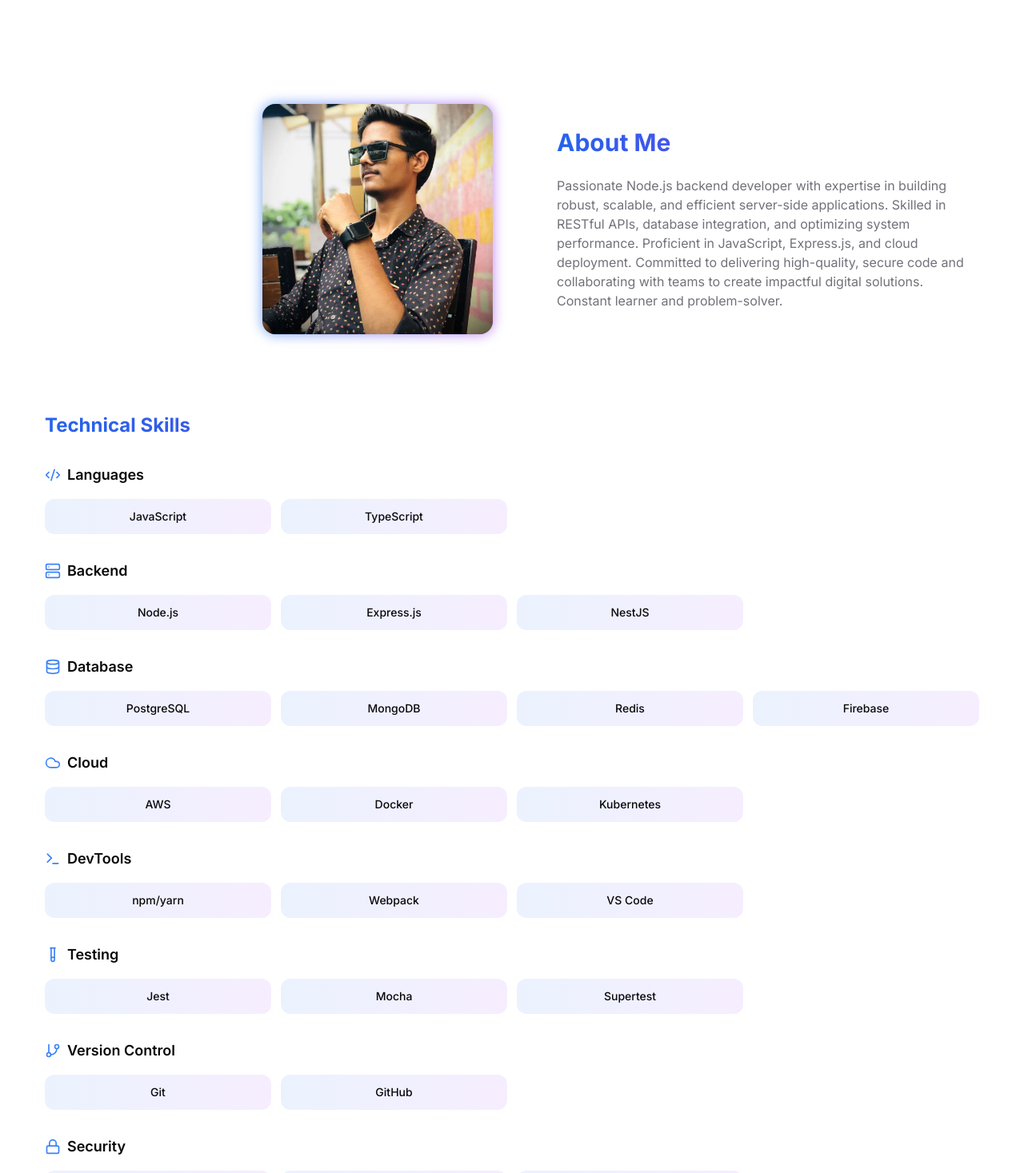
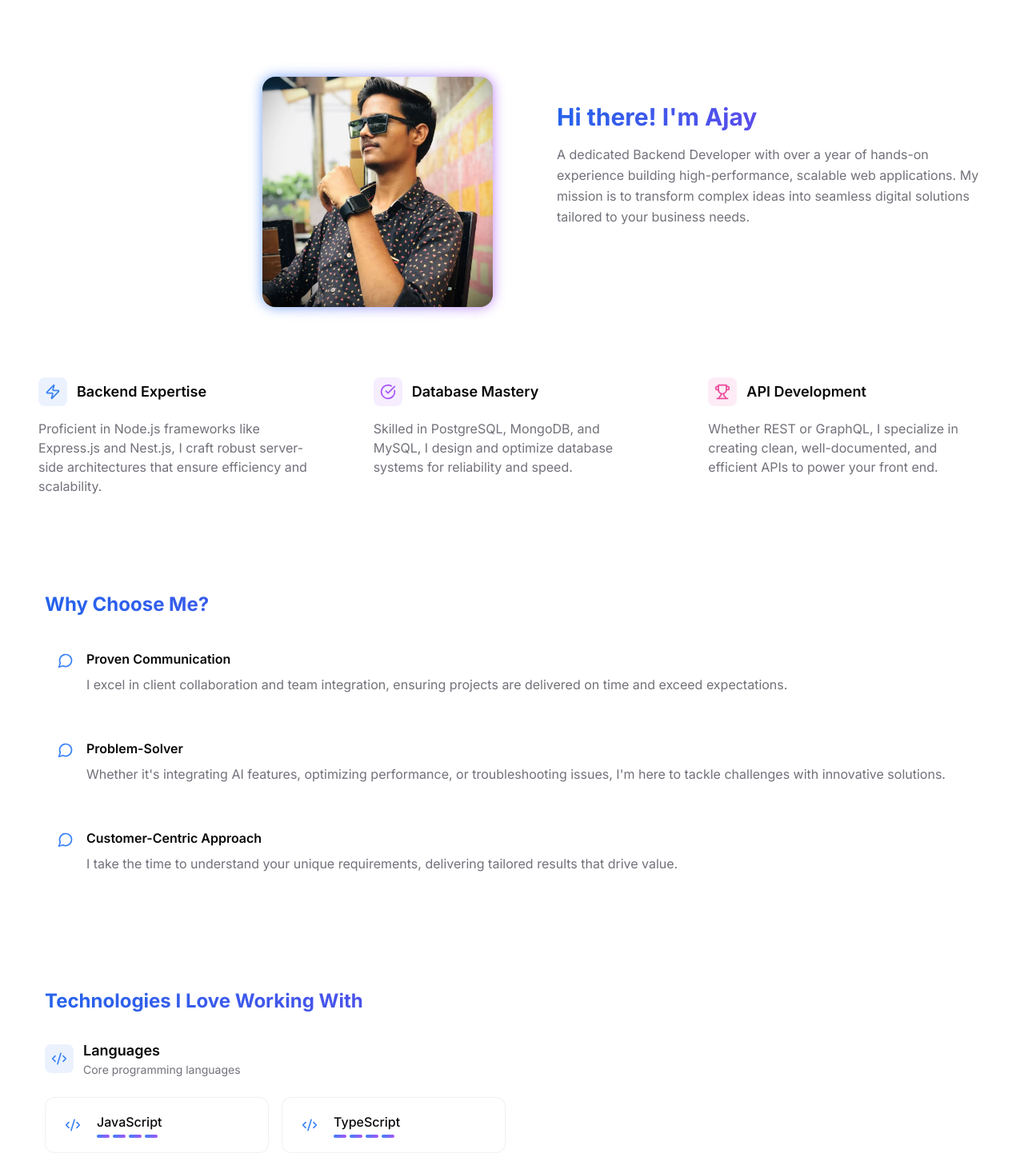
Before and after one commit to ajay-kumawat1/Portfolio, a React (Vite) app: page /about in a window 1280 px wide. Shown: the part 80-1547 px from the top of the page at 80% size. Built offline with nearby package versions, Linux system fonts and the light colour scheme.

Commit message:
update about page

```diff
--- a/src/components/skills/SkillCard.tsx
+++ b/src/components/skills/SkillCard.tsx
@@ -5,24 +5,62 @@ import type { LucideIcon } from 'lucide-react';
 interface SkillCardProps {
   skill: Skill;
   icon?: LucideIcon;
+  index: number;
 }
 
-export function SkillCard({ skill, icon: Icon }: SkillCardProps) {
+export function SkillCard({ skill, icon: Icon, index }: SkillCardProps) {
   return (
     <div
       className={cn(
-        "px-4 py-3 rounded-xl",
-        "bg-gradient-to-r from-blue-500/10 to-purple-500/10",
-        "hover:from-blue-500 hover:to-purple-500",
-        "hover:text-white",
-        "transition-all duration-300 ease-in-out",
-        "transform hover:scale-105 hover:-translate-y-1",
-        "cursor-default",
-        "flex flex-col items-center gap-2 text-center"
+        "group relative p-4 rounded-xl overflow-hidden",
+        "bg-background/50 backdrop-blur-sm border border-border/50",
+        "hover:bg-gradient-to-br from-blue-500/10 to-purple-500/10",
+        "transition-all duration-300 ease-out",
+        "animate-fade-up",
       )}
+      style={{
+        animationDelay: `${index * 100}ms`
+      }}
     >
-      {Icon && <Icon className="w-6 h-6" />}
-      <span className="text-sm font-medium">{skill.name}</span>
+      <div className="absolute inset-0 bg-gradient-to-r from-blue-500/0 to-purple-500/0 opacity-0 group-hover:opacity-10 transition-opacity duration-300" />
+
+      <div className="relative flex items-center gap-3">
+        {Icon && (
+          <div className="p-2 rounded-lg bg-background/50 group-hover:bg-background/80 transition-colors">
+            <Icon className="w-5 h-5 text-blue-500 group-hover:text-purple-500 transition-colors" />
+          </div>
+        )}
+        <div>
+          <h3 className="font-medium text-foreground group-hover:text-blue-500 transition-colors">
+            {skill.name}
+          </h3>
+          {skill.level && (
+            <div className="mt-1 flex items-center gap-1">
+              {[...Array(4)].map((_, i) => (
+                <div
+                  key={i}
+                  className={cn(
+                    "h-1 rounded-full transition-all duration-300",
+                    i < getLevelIndex(skill.level || '')
+                      ? "w-4 bg-gradient-to-r from-blue-500 to-purple-500"
+                      : "w-3 bg-muted"
+                  )}
+                />
+              ))}
+            </div>
+          )}
+        </div>
+      </div>
     </div>
   );
 }
+
+function getLevelIndex(level: string): number {
+  switch (level) {
+    case 'beginner': return 1;
+    case 'intermediate': return 2;
+    case 'advanced': return 3;
+    case 'expert': return 4;
+    default: return 0;
+  }
+}
--- a/src/components/skills/SkillGrid.tsx
+++ b/src/components/skills/SkillGrid.tsx
@@ -4,21 +4,36 @@ import { SkillCard } from './SkillCard';
 
 export function SkillGrid() {
   return (
-    <div className="space-y-8">
+    <div className="space-y-12">
       {skillCategories.map((category) => {
         const categorySkills = skills.filter(skill => skill.category === category.name);
 
         if (categorySkills.length === 0) return null;
 
         return (
-          <div key={category.name} className="space-y-4">
-            <div className="flex items-center gap-2">
-              <category.icon className="w-5 h-5 text-blue-500" />
-              <h3 className="text-lg font-semibold">{category.name}</h3>
+          <div key={category.name} className="space-y-6">
+            <div className="flex items-center gap-3">
+              <div className="p-2 rounded-lg bg-blue-500/10">
+                <category.icon className="w-5 h-5 text-blue-500" />
+              </div>
+              <div>
+                <h3 className="text-lg font-semibold text-foreground">
+                  {category.name}
+                </h3>
+                <p className="text-sm text-muted-foreground">
+                  {category.description}
+                </p>
+              </div>
             </div>
-            <div className="grid grid-cols-2 sm:grid-cols-3 md:grid-cols-4 gap-3">
-              {categorySkills.map((skill) => (
-                <SkillCard key={skill.name} skill={skill} />
+
+            <div className="grid grid-cols-1 sm:grid-cols-2 lg:grid-cols-3 xl:grid-cols-4 gap-4">
+              {categorySkills.map((skill, index) => (
+                <SkillCard
+                  key={skill.name}
+                  skill={skill}
+                  icon={category.icon}
+                  index={index}
+                />
               ))}
             </div>
           </div>
--- a/src/components/ui/calendar.tsx
+++ b/src/components/ui/calendar.tsx
@@ -1,4 +1,5 @@
 import * as React from 'react';
+import { ChevronLeftIcon, ChevronRightIcon } from '@radix-ui/react-icons';
 import { DayPicker } from 'react-day-picker';
 
 import { cn } from '@/lib/utils';
@@ -57,8 +58,8 @@ function Calendar({
         ...classNames,
       }}
       components={{
-        // IconLeft: ({ ...props }) => <ChevronLeftIcon className="h-4 w-4" />,
-        // IconRight: ({ ...props }) => <ChevronRightIcon className="h-4 w-4" />,
+        IconLeft: () => <ChevronLeftIcon className="h-4 w-4" />,
+        IconRight: () => <ChevronRightIcon className="h-4 w-4" />,
       }}
       {...props}
     />
--- a/src/index.css
+++ b/src/index.css
@@ -75,3 +75,32 @@
     @apply from-blue-400 to-purple-400;
   }
 }
+
+@layer utilities {
+  .perspective-1000 {
+    perspective: 1000px;
+  }
+
+  .rotate-y-12 {
+    transform: rotateY(12deg);
+  }
+
+  .preserve-3d {
+    transform-style: preserve-3d;
+  }
+
+  @keyframes fade-up {
+    from {
+      opacity: 0;
+      transform: translateY(20px);
+    }
+    to {
+      opacity: 1;
+      transform: translateY(0);
+    }
+  }
+
+  .animate-fade-up {
+    animation: fade-up 0.5s ease-out forwards;
+  }
+}
--- a/src/pages/About.tsx
+++ b/src/pages/About.tsx
@@ -1,55 +1,126 @@
-import { SkillGrid } from "@/components/skills/SkillGrid";
+import { SkillGrid } from '@/components/skills/SkillGrid';
+import { Zap, CheckCircle, Trophy, MessageCircle } from 'lucide-react';
 
 export function About() {
   return (
-    <section className="min-h-screen py-20 px-4 sm:px-6 relative overflow-hidden pt-52">
-      {/* Gradient Orbs */}
-      <div className="absolute top-1/4 -left-1/2 w-96 h-96 bg-gradient-to-r from-blue-500/20 to-purple-500/20 rounded-full blur-3xl animate-blob" />
-      <div className="absolute -bottom-1/4 -right-1/2 w-96 h-96 bg-gradient-to-r from-pink-500/20 to-orange-500/20 rounded-full blur-3xl animate-blob animation-delay-2000" />
+    <section className="min-h-screen py-20 px-4 sm:px-6 relative overflow-hidden mt-24">
+      {/* Animated Background Gradients */}
+      <div className="absolute top-1/4 -left-1/2 w-96 h-96 bg-gradient-to-r from-blue-500/20 to-purple-500/20 rounded-full blur-3xl animate-[pulse_4s_ease-in-out_infinite]" />
+      <div className="absolute -bottom-1/4 -right-1/2 w-96 h-96 bg-gradient-to-r from-pink-500/20 to-orange-500/20 rounded-full blur-3xl animate-[pulse_4s_ease-in-out_infinite_1s]" />
 
       <div className="max-w-7xl mx-auto relative">
-        <div className="grid grid-cols-1 lg:grid-cols-2 gap-12 items-center mb-16">
+        <div className="grid grid-cols-1 lg:grid-cols-2 gap-12 items-start">
           {/* Photo Section */}
-          <div className="flex justify-center lg:justify-end">
-            <div className="relative group">
+          <div className="flex justify-center lg:justify-end perspective-1000">
+            <div className="relative group transition-transform duration-500 transform-gpu hover:rotate-y-12 cursor-pointer preserve-3d">
               <div className="absolute inset-0 bg-gradient-to-r from-blue-500 to-purple-500 rounded-2xl blur opacity-75 group-hover:opacity-100 transition duration-500" />
               <div className="relative aspect-square w-72 h-72 rounded-2xl overflow-hidden backdrop-blur-sm">
                 <img
                   src="/p-1.jpg"
                   alt="Profile"
-                  className="w-full h-full object-cover transform group-hover:scale-105 transition duration-500"
+                  className="w-full h-full object-cover transform group-hover:scale-110 transition duration-500"
                 />
               </div>
             </div>
           </div>
 
-          {/* Content Section */}
+          {/* Introduction Section */}
           <div className="space-y-8 backdrop-blur-sm bg-background/50 rounded-2xl p-6 lg:p-8">
-            <div>
-              <h2 className="text-3xl font-bold bg-gradient-to-r from-blue-600 to-purple-600 bg-clip-text text-transparent mb-6">
-                About Me
+            <div className="space-y-4">
+              <h2 className="text-3xl font-bold bg-gradient-to-r from-blue-600 to-purple-600 bg-clip-text text-transparent">
+                Hi there! I'm Ajay
               </h2>
-              <div className="space-y-4 text-muted-foreground">
-                <p>
-                  Passionate Node.js backend developer with expertise in
-                  building robust, scalable, and efficient server-side
-                  applications. Skilled in RESTful APIs, database integration,
-                  and optimizing system performance. Proficient in JavaScript,
-                  Express.js, and cloud deployment. Committed to delivering
-                  high-quality, secure code and collaborating with teams to
-                  create impactful digital solutions. Constant learner and
-                  problem-solver.
-                </p>
-              </div>
+              <p className="text-muted-foreground leading-relaxed">
+                A dedicated Backend Developer with over a year of hands-on experience building high-performance,
+                scalable web applications. My mission is to transform complex ideas into seamless digital solutions
+                tailored to your business needs.
+              </p>
             </div>
           </div>
         </div>
 
+        {/* What I Bring Section */}
+        <div className="grid grid-cols-1 md:grid-cols-2 lg:grid-cols-3 gap-6 my-16">
+          <div className="backdrop-blur-sm bg-background/50 rounded-2xl p-6 animate-fade-up">
+            <div className="flex items-center gap-3 mb-4">
+              <div className="p-2 rounded-lg bg-blue-500/10">
+                <Zap className="w-5 h-5 text-blue-500" />
+              </div>
+              <h3 className="text-lg font-semibold">Backend Expertise</h3>
+            </div>
+            <p className="text-muted-foreground">
+              Proficient in Node.js frameworks like Express.js and Nest.js, I craft robust server-side
+              architectures that ensure efficiency and scalability.
+            </p>
+          </div>
+
+          <div className="backdrop-blur-sm bg-background/50 rounded-2xl p-6 animate-fade-up" style={{ animationDelay: '100ms' }}>
+            <div className="flex items-center gap-3 mb-4">
+              <div className="p-2 rounded-lg bg-purple-500/10">
+                <CheckCircle className="w-5 h-5 text-purple-500" />
+              </div>
+              <h3 className="text-lg font-semibold">Database Mastery</h3>
+            </div>
+            <p className="text-muted-foreground">
+              Skilled in PostgreSQL, MongoDB, and MySQL, I design and optimize database systems for
+              reliability and speed.
+            </p>
+          </div>
+
+          <div className="backdrop-blur-sm bg-background/50 rounded-2xl p-6 animate-fade-up" style={{ animationDelay: '200ms' }}>
+            <div className="flex items-center gap-3 mb-4">
+              <div className="p-2 rounded-lg bg-pink-500/10">
+                <Trophy className="w-5 h-5 text-pink-500" />
+              </div>
+              <h3 className="text-lg font-semibold">API Development</h3>
+            </div>
+            <p className="text-muted-foreground">
+              Whether REST or GraphQL, I specialize in creating clean, well-documented, and efficient
+              APIs to power your front end.
+            </p>
+          </div>
+        </div>
+
+        {/* Why Choose Me Section */}
+        <div className="backdrop-blur-sm bg-background/50 rounded-2xl p-8 mb-16">
+          <h3 className="text-2xl font-bold bg-gradient-to-r from-blue-600 to-purple-600 bg-clip-text text-transparent mb-6">
+            Why Choose Me?
+          </h3>
+          <div className="grid gap-6">
+            {[
+              {
+                title: 'Proven Communication',
+                description: 'I excel in client collaboration and team integration, ensuring projects are delivered on time and exceed expectations.'
+              },
+              {
+                title: 'Problem-Solver',
+                description: "Whether it's integrating AI features, optimizing performance, or troubleshooting issues, I'm here to tackle challenges with innovative solutions."
+              },
+              {
+                title: 'Customer-Centric Approach',
+                description: 'I take the time to understand your unique requirements, delivering tailored results that drive value.'
+              }
+            ].map((item, index) => (
+              <div
+                key={item.title}
+                className="flex gap-4 p-4 rounded-xl bg-background/30 hover:bg-background/50 transition-colors animate-fade-up"
+                style={{ animationDelay: `${index * 100}ms` }}
+              >
+                <MessageCircle className="w-5 h-5 text-blue-500 flex-shrink-0 mt-1" />
+                <div>
+                  <h4 className="font-semibold mb-2">{item.title}</h4>
+                  <p className="text-muted-foreground">{item.description}</p>
+                </div>
+              </div>
+            ))}
+          </div>
+        </div>
+
         {/* Skills Section */}
-        <div className="backdrop-blur-sm bg-background/50 rounded-2xl p-6 lg:p-8">
-          <h2 className="text-2xl font-bold bg-gradient-to-r from-blue-600 to-purple-600 bg-clip-text text-transparent mb-8">
-            Technical Skills
-          </h2>
+        <div className="backdrop-blur-sm bg-background/50 rounded-2xl p-8">
+          <h3 className="text-2xl font-bold bg-gradient-to-r from-blue-600 to-purple-600 bg-clip-text text-transparent mb-8">
+            Technologies I Love Working With
+          </h3>
           <SkillGrid />
         </div>
       </div>
```
Also changed, not shown: 1 other file (tests, documents, lock files or other folders).
